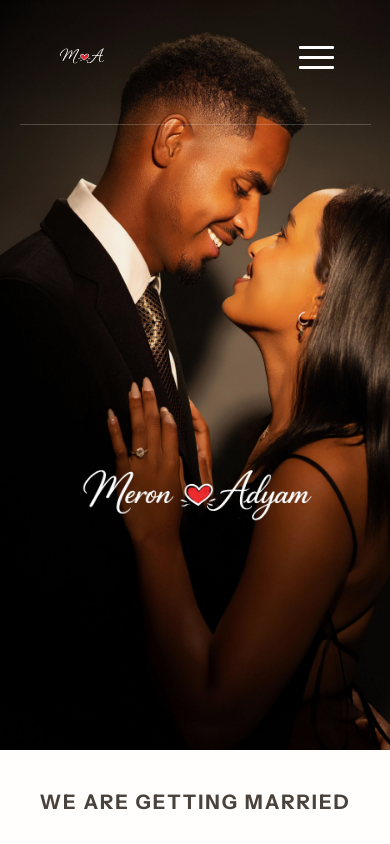
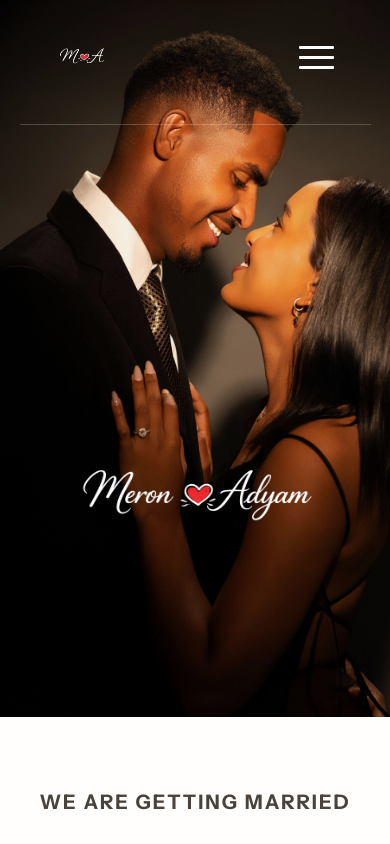
Before and after one commit to mtirfe1/Wedding, a website: page index.html in a window 390 px wide. Shown: the top 844 px of the page. Drawn offline with nearby package versions, Linux system fonts and the light colour scheme; some packages are replaced by stand-ins of ours; a script that the page names is missing.

Commit message:
Fix mobile hero slideshow overlap over invitation heading

```diff
--- a/css/queries.css
+++ b/css/queries.css
@@ -439,6 +439,13 @@
         min-height: 0;
         min-height: 85vh;
         min-height: 85dvh;
+        overflow: hidden;
+    }
+
+    /* iOS/Safari: prevent slideshow layer from bleeding into #invitation */
+    .hero .hero-slideshow {
+        min-height: 0;
+        height: 100%;
     }
 
     .hero .hero-content img {
```
